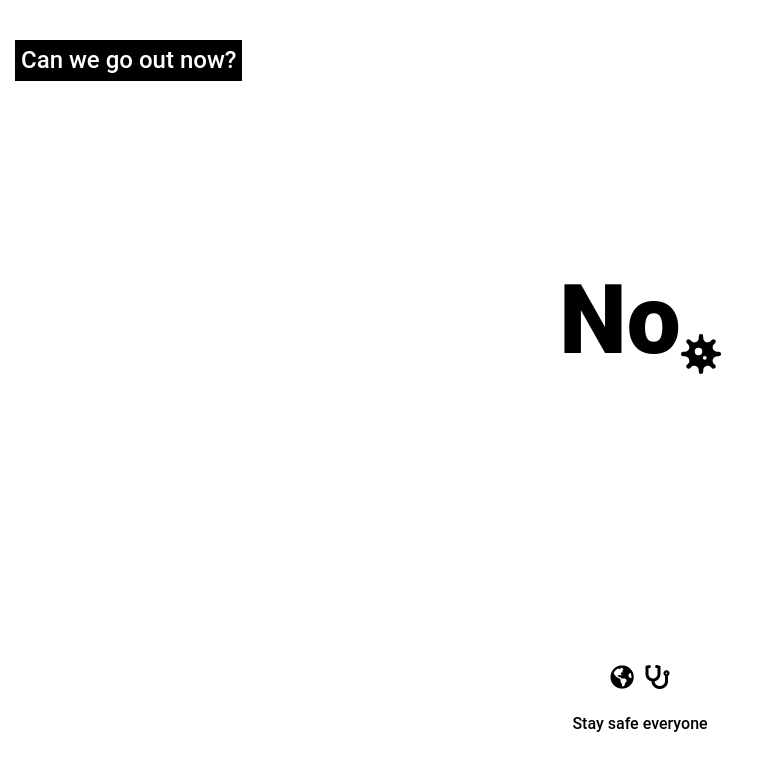
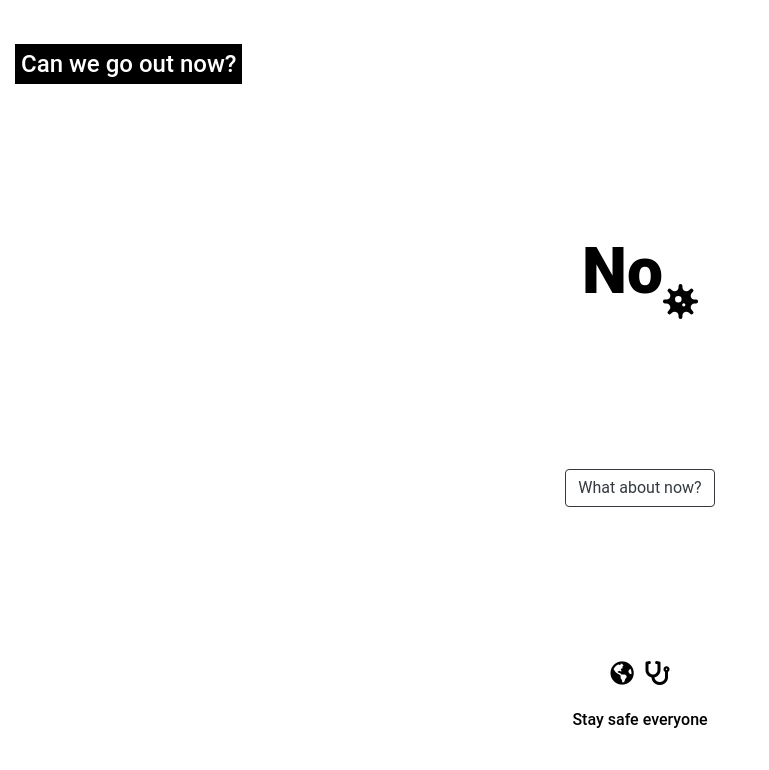
Before and after one commit to mberthier/canigooutnow, a plain HTML site: page index.html in a window 1280 px wide. Shown: the whole page, without its empty margins (0-769 px from the left). Drawn offline with nearby package versions, Linux system fonts and the light colour scheme.

Commit message:
Added Javascript random function

```diff
--- a/index.html
+++ b/index.html
@@ -19,6 +19,18 @@
 					<h2 class="response">No</h2>
 					<img src="virus.svg">
 				</section>
+				<section class="comeagain">
+					<button type="button" class="btn btn-outline-dark" onclick="changeResponse()">What about now?</button>
+    				<script type="text/javascript">
+        			function changeResponse() {
+            		newResponse = ['Nein', 'Non', 'Nej', 'Não', 'Nie', 'Nei', 'Het', 'Yes (JK)', 'No', 'Nope', 'Stop'];
+            		rand = newResponse[(Math.random() * newResponse.length) | 0]
+            		document.querySelector('h2').textContent
+                    = rand
+        			}
+    				</script>
+
+				</section>
 				<footer class="footer">
 					<ul class="list-inline">
           				<li class="list-inline-item"><a href=https://www.who.int/emergencies/diseases/novel-coronavirus-2019><i class="fas fa-globe-americas"></i></a></li>
--- a/style.css
+++ b/style.css
@@ -40,7 +40,7 @@ a:hover {
 }
 
 .message {
-  height: 50%;
+  height: 35%;
   width: 100%;
   display: flex;
   align-items: center;
@@ -70,12 +70,16 @@ a:hover {
 }
 
 .response {
-  font-size: 6em;
+  font-size: 4em;
   font-weight: 900;
 }
 
 img {
-  height: 40px;
-  width: 40px;
-  margin-top: 60px;
+  height: 35px;
+  width: 35px;
+  margin-top: 50px;
 }
+
+.comeagain {
+  margin: 0 auto;
+}
```
